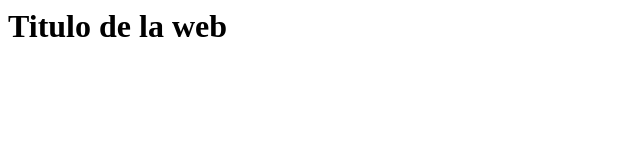
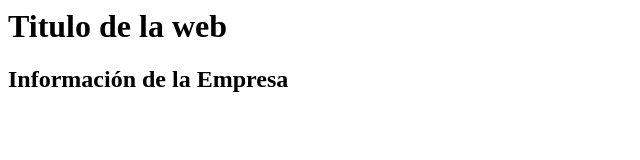
Before and after one commit to tonipalma1/Ejercicios_HTML, a plain HTML site: page index.html in a window 1280 px wide. Shown: the whole page, without its empty margins (0-640 px from the left). Drawn offline with Linux system fonts and the light colour scheme.

Commit message:
Update index.html

```diff
--- a/index.html
+++ b/index.html
@@ -1 +1,2 @@
 <h1> Titulo de la web </h1>
+<h2> Información de la Empresa </h2>
```
